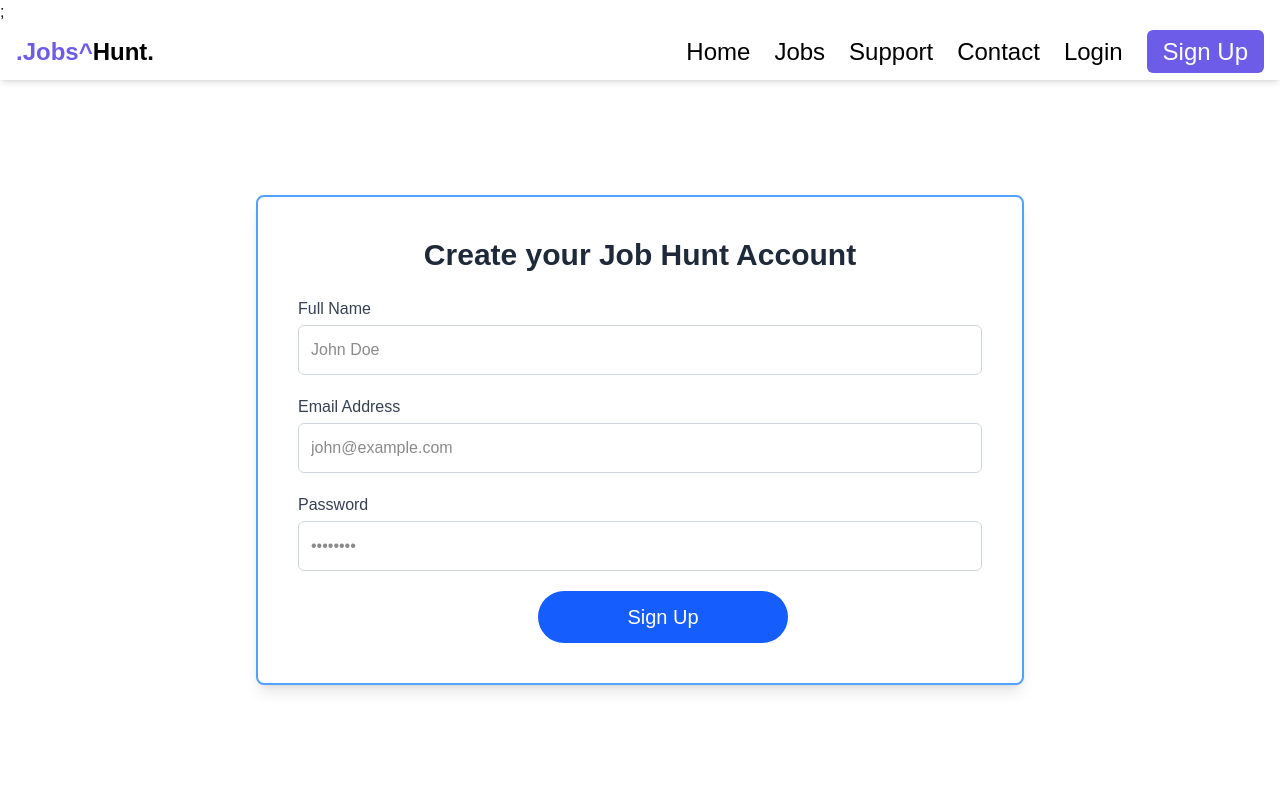
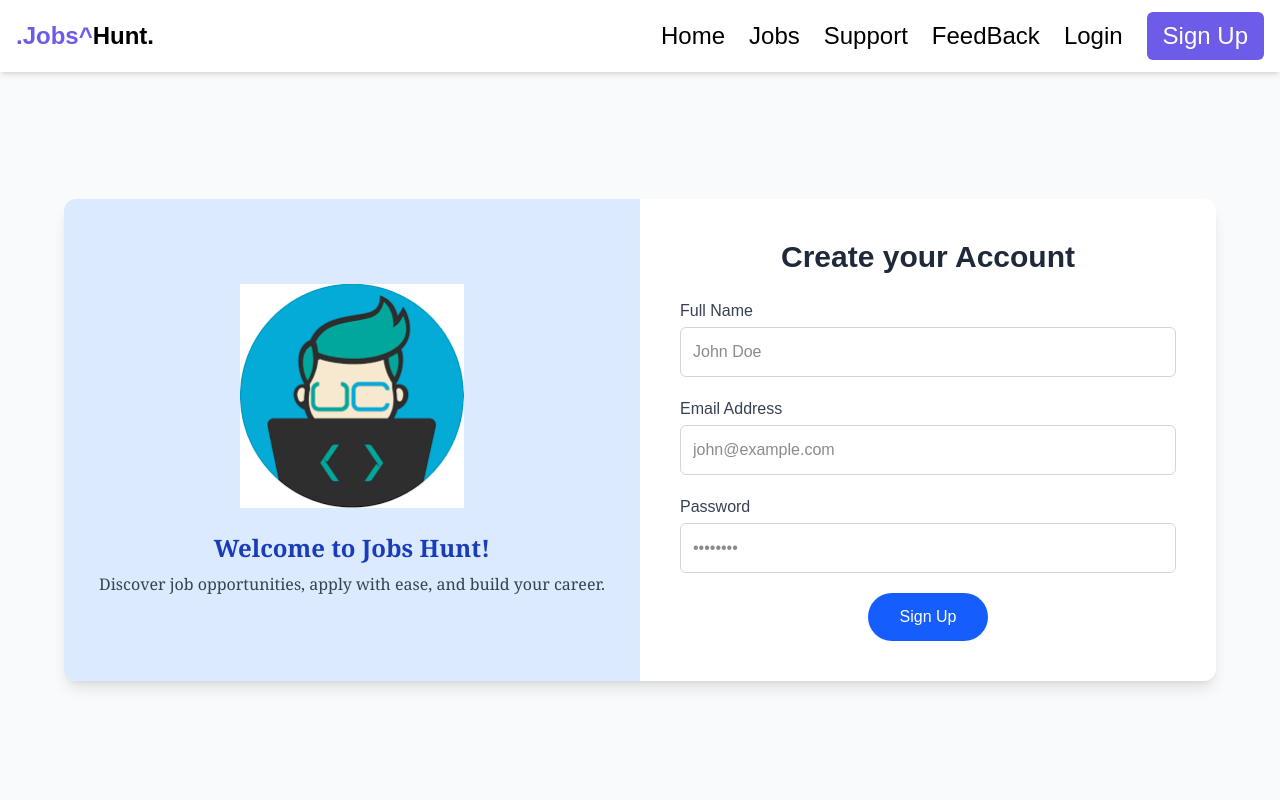
Before and after one commit to taba123-debug/JobHumt, a Next.js app: page /signup in a window 1280 px wide. Shown: the top 800 px of the page. Built offline with nearby package versions, Linux system fonts and the light colour scheme.

Commit message:
new code added

```diff
--- a/app/applied/[id]/page.js
+++ b/app/applied/[id]/page.js
@@ -25,7 +25,7 @@ const ApplyPage = () => {
   };
 
   return (
-    <div className="min-h-full  bg-gray-100 flex items-center justify-center py-10 px-4">
+    <div className="min-h-full flex items-center justify-center py-10 px-4">
       <div className="w-full max-w-2xl mt-30 bg-white rounded-lg shadow-xl p-8">
         <h2 className="text-4xl font-extrabold mb-8 text-center text-gray-900">
           Job Application Form
--- a/app/components/HeroSection.js
+++ b/app/components/HeroSection.js
@@ -1,5 +1,6 @@
-import React from 'react'
+import React from 'react';
 import Link from 'next/link';
+
 async function getAboutData() {
   const result = await fetch("http://localhost:1337/api/abouts");
 
@@ -14,32 +15,32 @@ async function getAboutData() {
 async function HeroSection() {
   const aboutData = await getAboutData();
 
-  const description = aboutData?.[0]?.AboutDescription || "No description is not  available.";
+  const description = aboutData?.[0]?.AboutDescription || "No description is available.";
 
   return (
     <div>
-      <section className="bg-white text-center py-24 px-4">
-        <div className="max-w-3xl mx-auto mt-24">
-          <h1 className="text-5xl font-extrabold text-[#2C2C54] mb-6">
+      <section className="bg-white text-center py-16 px-4 sm:py-20 md:py-24">
+        <div className="max-w-3xl mx-auto mt-20 sm:mt-24">
+          <h1 className="text-3xl sm:text-4xl md:text-5xl font-extrabold text-[#2C2C54] mb-4 sm:mb-6">
             DISCOVER THE WORLD OF
           </h1>
-          <h1 className="text-[#6C5CE7] mt-5 text-5xl font-extrabold">
-            BUSINESS DEVELOPMENT .
+          <h1 className="text-[#6C5CE7] text-3xl sm:text-4xl md:text-5xl font-extrabold mt-4 sm:mt-5">
+            BUSINESS DEVELOPMENT.
           </h1>
 
-          <p className='text-lg text-gray-700 mb-8 mt-10'>{description}</p>
+          <p className="text-base sm:text-lg text-gray-700 mb-6 sm:mb-8 mt-6 sm:mt-10 px-2 sm:px-4">
+            {description}
+          </p>
+
           <Link href="/login">
-            <button className="bg-gray-300 text-black px-6 py-3 rounded-2xl font-semibold hover:bg-[#6C5CE7] hover:text-white transition">
-            Explore  Jobs
-          </button>
+            <button className="bg-gray-300 text-black px-6 py-3 rounded-2xl font-semibold hover:bg-[#6C5CE7] hover:text-white transition text-sm sm:text-base">
+              Explore Jobs
+            </button>
           </Link>
-          {/* <button className="bg-gray-300 text-black px-6 py-3 rounded-2xl font-semibold hover:bg-[#6C5CE7] hover:text-white transition">
-            Explore  Jobs
-          </button> */}
         </div>
       </section>
     </div>
-  )
+  );
 }
 
 export default HeroSection;
--- a/app/components/NavBar.js
+++ b/app/components/NavBar.js
@@ -1,60 +1,54 @@
 "use client";
-import React from "react";
+import React, { useState } from "react";
 import Link from "next/link";
-// strapi=>intermiate projects , small , ecommerce plateforms,  CMS
-// // nest js=>backend projects high level
-// // next js=>frontend projects high level
-// AFTER Strapi move to nest js
+import { FaBars, FaTimes } from "react-icons/fa";
 
 export default function NavBar() {
+  const [isOpen, setIsOpen] = useState(false);
+
+  const toggleMenu = () => setIsOpen(!isOpen);
+
   return (
-    <nav className=" bg-white fixed top-0 left-0 w-full z-50  shadow-md">;
+    <nav className="bg-white fixed top-0 left-0 w-full z-50 shadow-md">
       <div className="max-w-7xl mx-auto px-4 py-3 flex justify-between items-center">
+        {/* Logo */}
         <Link href="/" className="text-2xl font-bold text-black">
           <span className="text-[#6C5CE7]">.Jobs^</span>Hunt.
         </Link>
-        <div className="space-x-6 text-2xl">
-          <Link href="/" className="text-black hover:text-blue-500">
-            Home
-          </Link>
-          <Link
-            href="/jobs"
-            className="text-black hover:text-blue-500 transition"
-          >
-            Jobs
-          </Link>
-          <Link
-            href="/support"
-            className="text-black hover:text-blue-500 transition"
-          >
-            Support
-          </Link>
-          {/* <Link
-            href="/blog"
-            className="text-black hover:text-blue-500 transition"
-          >
-            Blog
-          </Link> */}
-          <Link
-            href="/contact"
-            className="text-black hover:text-blue-500 transition"
-          >
-            Contact
-          </Link>
-          <Link
-            href="/login"
-            className="text-black hover:text-blue-500 transition"
-          >
-            Login
-          </Link>
-          <Link
-            href="/signup"
-            className=" hover:text-black  transition bg-[#6C5CE7] text-white px-4 py-2 rounded-md"
-          >
+
+        {/* Hamburger Icon (mobile only) */}
+        <div className="md:hidden">
+          <button onClick={toggleMenu} className="text-black focus:outline-none text-2xl">
+            {isOpen ? <FaTimes /> : <FaBars />}
+          </button>
+        </div>
+
+        {/* Desktop Links */}
+        <div className="hidden md:flex items-center space-x-6 text-2xl">
+          <Link href="/" className="text-black hover:text-blue-500">Home</Link>
+          <Link href="/jobs" className="text-black hover:text-blue-500">Jobs</Link>
+          <Link href="/support" className="text-black hover:text-blue-500">Support</Link>
+          <Link href="/contact" className="text-black hover:text-blue-500">FeedBack</Link>
+          <Link href="/login" className="text-black hover:text-blue-500">Login</Link>
+          <Link href="/signup" className="bg-[#6C5CE7] text-white px-4 py-2 rounded-md hover:bg-[#594bdb] transition">
             Sign Up
           </Link>
         </div>
       </div>
+
+      {/* Mobile Links */}
+      {isOpen && (
+        <div className="md:hidden px-4 pt-4 pb-6 space-y-3 bg-white shadow-md text-xl">
+          <Link href="/" onClick={toggleMenu} className="block text-black hover:text-blue-500">Home</Link>
+          <Link href="/jobs" onClick={toggleMenu} className="block text-black hover:text-blue-500">Jobs</Link>
+          <Link href="/support" onClick={toggleMenu} className="block text-black hover:text-blue-500">Support</Link>
+          <Link href="/contact" onClick={toggleMenu} className="block text-black hover:text-blue-500">Contact</Link>
+          <Link href="/login" onClick={toggleMenu} className="block text-black hover:text-blue-500">Login</Link>
+          <Link href="/signup" onClick={toggleMenu} className="block bg-[#6C5CE7] text-white px-4 py-2 rounded-md hover:bg-[#594bdb] transition">
+            Sign Up
+          </Link>
+        </div>
+      )}
     </nav>
   );
 }
--- a/app/signup/page.js
+++ b/app/signup/page.js
@@ -1,5 +1,6 @@
 'use client';
 import React, { useState } from 'react';
+import { useRouter } from 'next/navigation'; // App Router
 import { toast } from 'react-hot-toast';
 
 function Page() {
@@ -8,6 +9,8 @@ function Page() {
     email: '',
     password: '',
   });
+
+  const router = useRouter(); // Router instance
 
   const handleChange = (e) => {
     setFormData({
@@ -34,17 +37,35 @@ function Page() {
 
     if (data.jwt) {
       toast.success('User registered successfully!');
-
+      router.push('/jobs'); // ✅ Redirect here
     } else {
       toast.error(data.error?.message || 'Signup failed');
     }
   };
 
   return (
-    <div className="min-h-screen flex items-center justify-center py-12 px-6 ">
-      <div className="max-w-3xl w-full bg-white p-10 rounded-lg shadow-lg mt-20 border-2 border-blue-400">
+    <div className="min-h-screen flex items-center justify-center px-4 sm:px-6 lg:px-8 bg-gray-50">
+      <div className="max-w-6xl w-full bg-white rounded-xl shadow-lg overflow-hidden flex flex-col md:flex-row mt-20">
+
+        {/* Left Side Illustration */}
+        <div className="md:w-1/2 bg-blue-100 flex items-center justify-center p-6">
+          <div className="text-center">
+            <img
+              src="avatar/avatar_2.png"
+              alt="Signup illustration"
+              className="w-56 mx-auto mb-6"
+            />
+            <h3 className="text-2xl font-bold text-blue-800 mb-2 font-serif">Welcome to Jobs Hunt!</h3>
+            <p className="text-gray-700 text-md font-serif">
+              Discover job opportunities, apply with ease, and build your career.
+            </p>
+          </div>
+        </div>
+
+        {/* Right Side Form */}
+        <div className="md:w-1/2 w-full p-8 sm:p-10">
           <h2 className="text-3xl font-bold text-gray-800 mb-6 text-center">
-          Create your Job Hunt Account
+            Create your Account
           </h2>
           <form className="space-y-5" onSubmit={handleSubmit}>
             <div>
@@ -83,13 +104,16 @@ function Page() {
               />
             </div>
 
+            <div className="text-center">
               <button
                 type="submit"
-            className="bg-blue-600 text-xl text-white w-[250px] ml-60 py-3 rounded-full hover:bg-blue-700 transition"
+                className="bg-blue-600 text-white px-8 py-3 rounded-full hover:bg-blue-700 transition"
               >
                 Sign Up
               </button>
+            </div>
           </form>
+        </div>
       </div>
     </div>
   );
```
Lines whose indentation alone changed are shown as unchanged.
